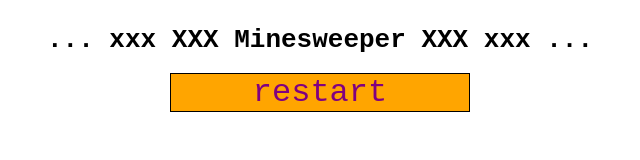
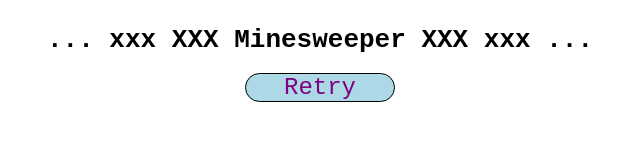
Before and after one commit to paulstuartparker/minesweeper, a React app: page / in a window 1280 px wide. Shown: the whole page, without its empty margins (320-960 px from the left). Built offline with nearby package versions, Linux system fonts and the light colour scheme; no server answers.

Commit message:
style retry button

```diff
--- a/client/App.js
+++ b/client/App.js
@@ -37,7 +37,7 @@
     return (
       <div id="wrapper">
         <h1 id="title">... xxx XXX Minesweeper XXX xxx ...</h1>
-        <div id="restart" onClick={this.restartGame}>restart</div>
+        <div id="restart" onClick={this.restartGame}>Retry</div>
         <div id="board">
           <Board {...this.state} />
         </div>
--- a/client/app.css
+++ b/client/app.css
@@ -19,11 +19,13 @@
 
   text-align: center;
   color: purple;
-  font-size: 32px;
+  font-size: 24px;
   border: 1px solid black;
-  width: 300px;
-  background-color: orange;
+  width: 150px;
+  background-color: lightblue;
   margin: 0 auto;
+  border-radius: 20px;
+  margin-bottom: 20px;
 }
 
 #wrapper {
--- a/client/components/Board.js
+++ b/client/components/Board.js
@@ -137,6 +137,7 @@
 
   // This unfortunate piece of code is the result of not having enough time to figure out why my increment state wouldn't update.
   // Performs well anyway ¯\_(ツ)_/¯
+  // TODO: use visitedSet to calculate this?
   determineGameWon() {
     const { tiles } = this.state;
     const { size, bombCount } = this.props;
@@ -174,10 +175,10 @@
   render() {
     const { lost, won, tiles } = this.state;
 
+    // TODO: render better win and lose scenarios, reveal board.
     if (lost) {
       return (<div className="lost">YOU LOSE</div>);
     }
-
 
     if (won) {
       return (<div className="won">YOU WIN</div>);
@@ -194,7 +195,6 @@
             flag={tile.flag}
             handleClicked={(x, y) => this.handleClicked(x, y)}
             handleFlagged={(e, x, y) => this.handleFlagged(e, x, y)}
-            handleBombClick={() => this.handleBombClick()}
           />
         )))}
       </div>
```
